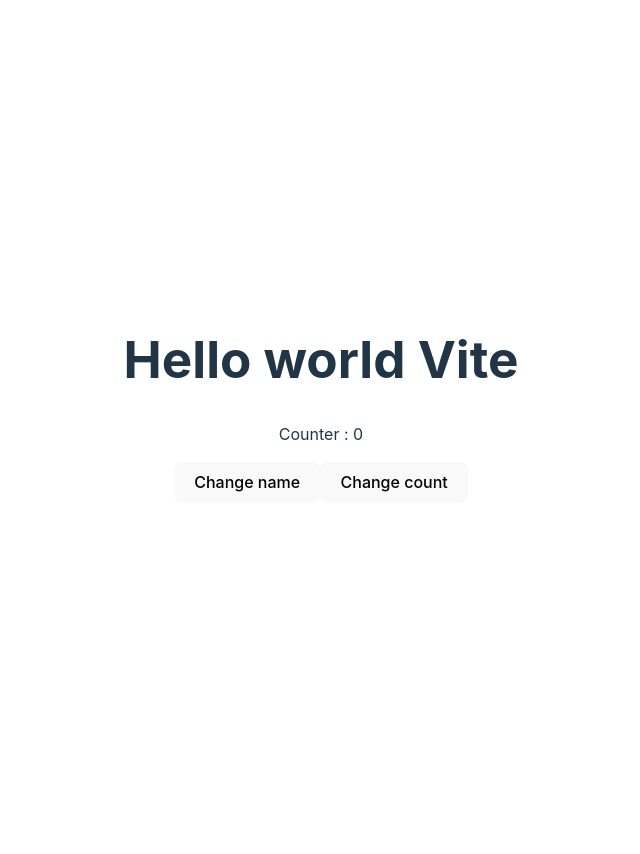
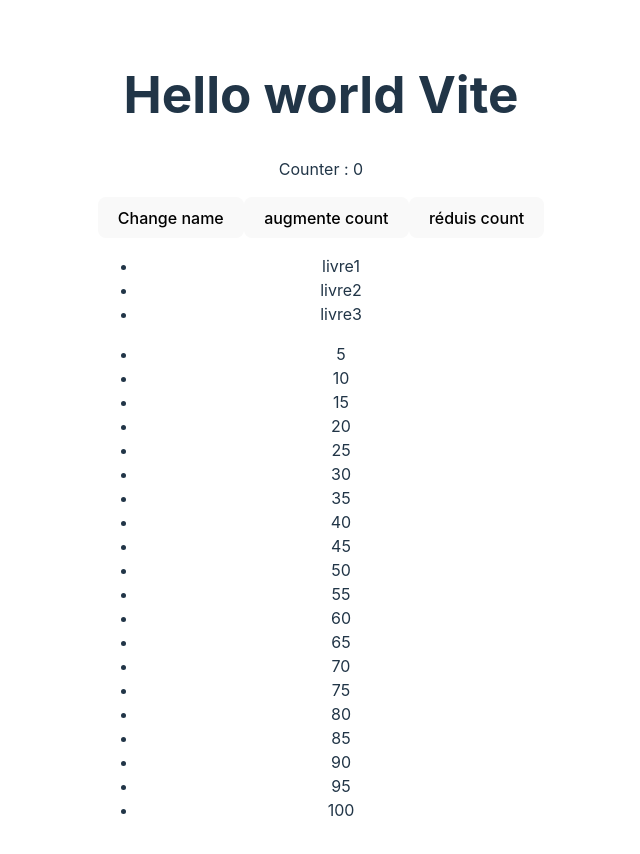
Before and after one commit to bricekc/react-efrei-test, a React (Vite) app: page / in a window 1280 px wide. Shown: the top 854 px of the page, without its empty margins (319-959 px from the left). Before the commit the page ends 800 px from the top, so only its background shows below. Built offline with nearby package versions, Linux system fonts and the light colour scheme.

Commit message:
add list and decrement counter

```diff
--- a/src/App.jsx
+++ b/src/App.jsx
@@ -6,13 +6,46 @@
 function App() {
     const [name, setName] = useState('Vite')
     const [count, setCount] = useState(0)
+    const books = [
+        {
+            id:1,
+            name: "livre1",
+        },
+        {
+            id:2,
+            name: "livre2",
+        },
+        {
+            id:3,
+            name: "livre3",
+        },
+    ]
+
+    const numbers = Array.from({ length: 100 }, (_, i) => i + 1)
 
     return(
         <>
             <h1>Hello world {name}</h1>
             <p> Counter : {count}</p>
             <button onClick={() => setName("toto")}>Change name</button>
-            <button onClick={() => setCount((count) => count + 1)}>Change count </button>
+            <button onClick={() => setCount((count) => count + 1)}>augmente count</button>
+            <button onClick={() => setCount((count) => count - 1)}>réduis count</button>
+            <ul>
+                {books.map(book => {
+                    return <li key={book.id}>{book.name}</li>
+                })}
+            </ul>
+            <ul>
+                {
+                    numbers.map(number => {
+                        if (number % 5 === 0) {
+                            return <li key={number}>
+                                {number}
+                            </li>
+                        }
+                    })
+                }
+            </ul>
         </>
     )
 }
```
